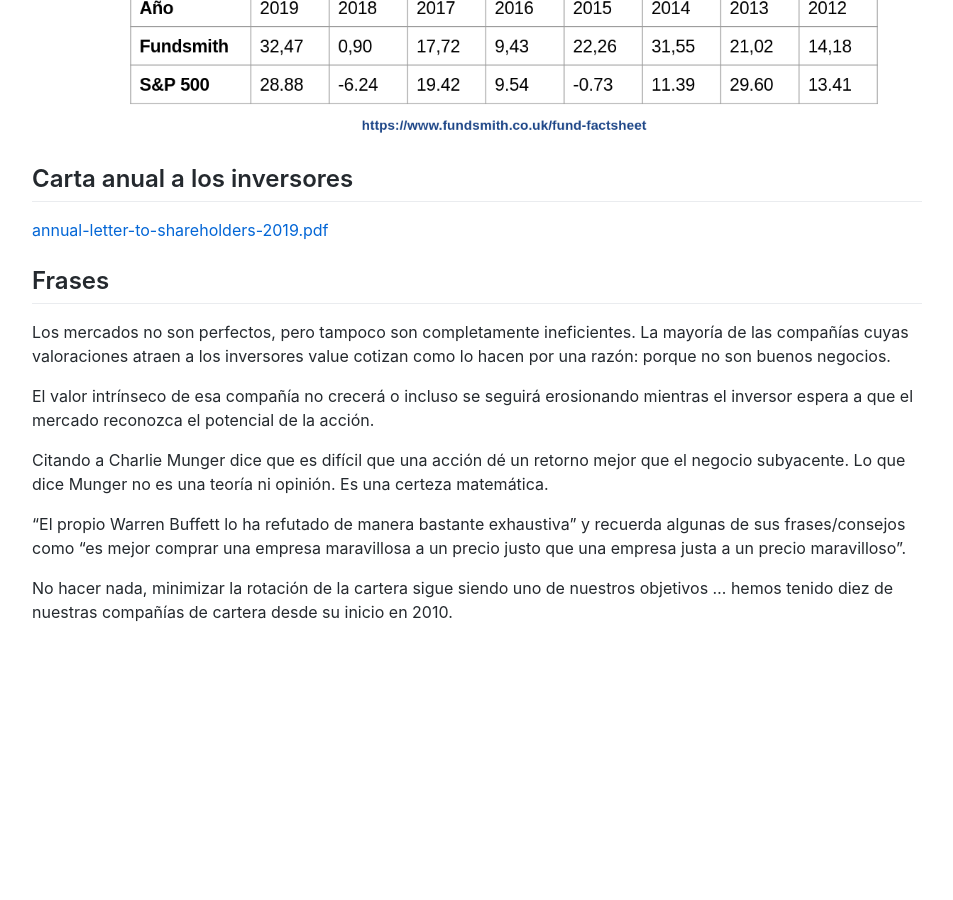
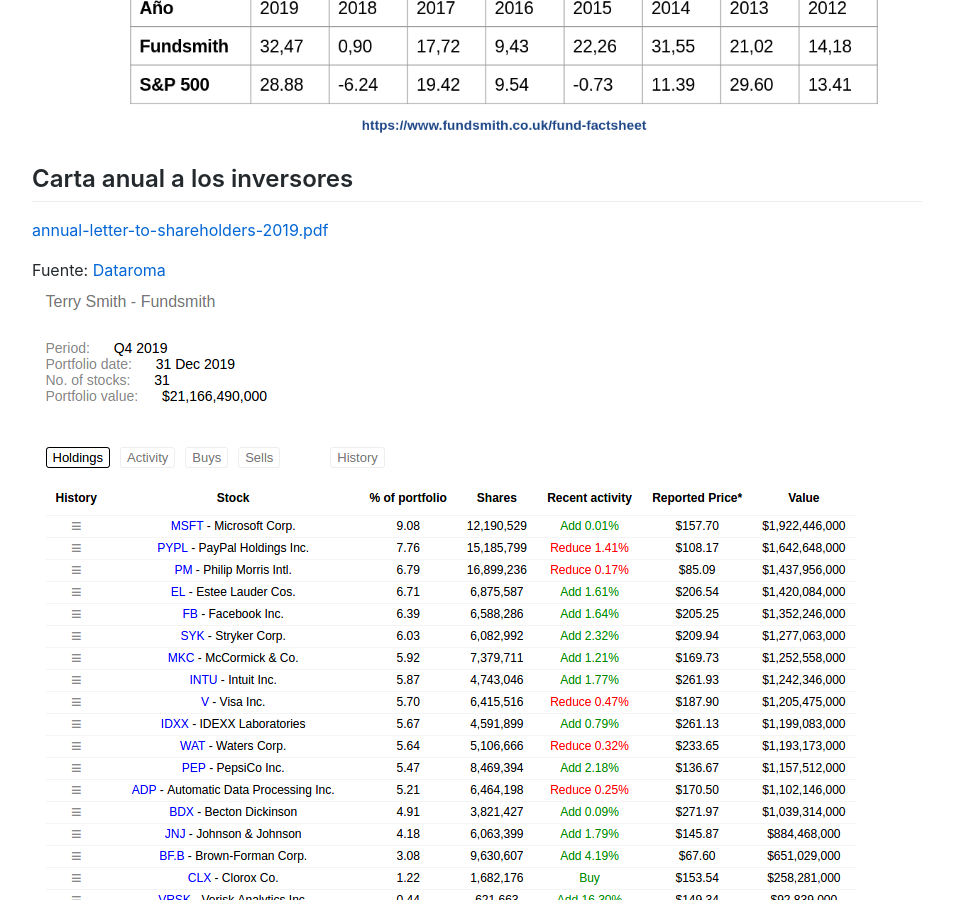
Before and after one commit to Akira3030/formacion, a Jekyll site: the page built from articulos/inversiones/terry-smith-funsmith.md, in a window 1280 px wide and 900 px high, scrolled down 674 px. Shown: the whole window, without its empty margins (163-1116 px from the left). Built offline with Jekyll 4.4.1, drawn with Linux system fonts in a browser that asks for light colours; our own code applies the rules of GitHub Pages for plain Markdown files; before the commit the page ends 1359 px from its top, so only the background shows below that.

Commit message:
Update terry-smith-funsmith.md

```diff
--- a/articulos/inversiones/terry-smith-funsmith.md
+++ b/articulos/inversiones/terry-smith-funsmith.md
@@ -7,6 +7,10 @@
 ## Carta anual a los inversores
 
 [annual-letter-to-shareholders-2019.pdf](https://www.fundsmith.co.uk/docs/default-source/analysis---annual-letters/annual-letter-to-shareholders-2019.pdf?sfvrsn=6)
+
+Fuente: [Dataroma](https://www.dataroma.com/m/holdings.php?m=FS)
+![]({{ site.site_url }}/assets/img/terry_smith.png)
+
 
 ## Frases
 
```
